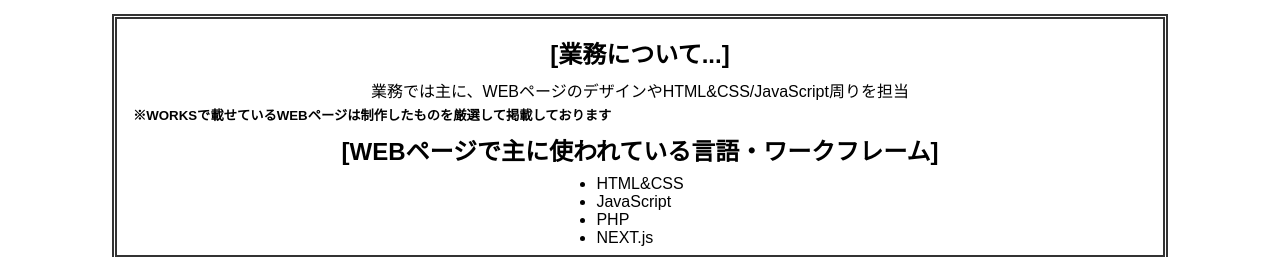
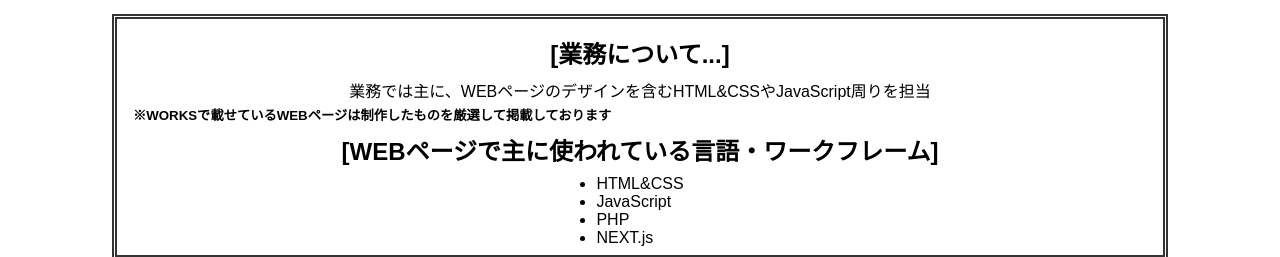
Before and after one commit to tatsu-narita/my-portfolio, a website: page works.html in a window 1280 px wide. Shown: the part 582-839 px from the top of the page. Drawn offline with nearby package versions, Linux system fonts and the light colour scheme; some packages are replaced by stand-ins of ours.

Commit message:
update: works
box-1の内容を変更

```diff
--- a/works.html
+++ b/works.html
@@ -39,7 +39,7 @@
         <div class="box-1">
             <h4>[業務について...]</h4>
             <p>
-                業務では主に、WEBページのデザインやHTML&CSS/JavaScript周りを担当
+                業務では主に、WEBページのデザインを含むHTML&CSSやJavaScript周りを担当
             </p>
             <h5>※WORKSで載せているWEBページは制作したものを厳選して掲載しております</h5>
             <h4>[WEBページで主に使われている言語・ワークフレーム]</h4>
```
